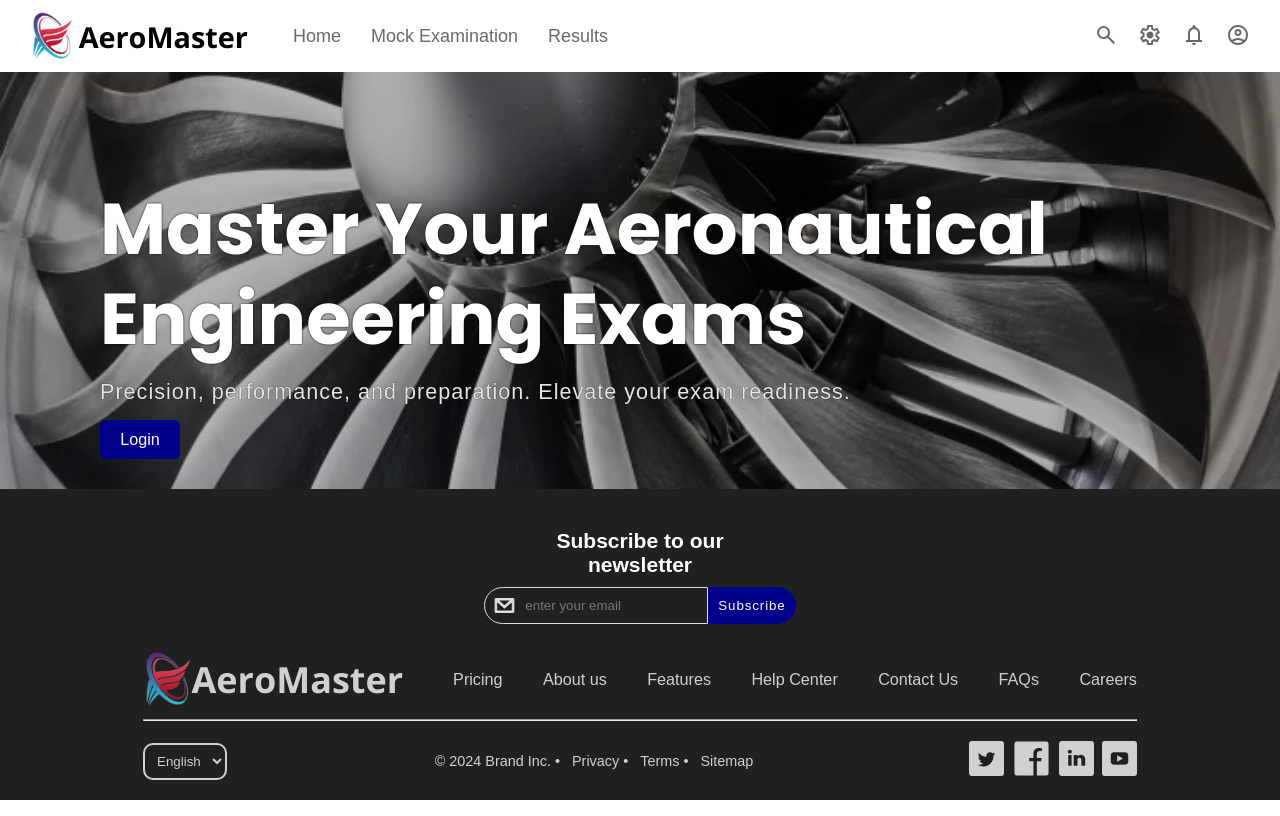
After one commit to MarkPagso03/AeroMaster, a Django app: page /landing in a window 1280 px wide. The commit adds this page. Run offline with Django 5.2, Linux system fonts and the light colour scheme.

Commit message:
landing page done

```diff
--- a/AeroMaster/AeroMaster/urls.py
+++ b/AeroMaster/AeroMaster/urls.py
@@ -23,5 +23,6 @@ urlpatterns = [
     path('base', views.base_view, name='base'),
     path('', views.base_view, name='base'),
     path('login', views.login_view, name='login'),
-    path('signup', views.signup_view, name='signup')
+    path('signup', views.signup_view, name='signup'),
+    path('landing', views.landing_view, name="landing")
 ]
--- a/AeroMaster/AeroMaster/views.py
+++ b/AeroMaster/AeroMaster/views.py
@@ -8,3 +8,6 @@ def login_view(request):
 
 def signup_view(request):
     return render(request, 'signup.html')
+
+def landing_view(request):
+    return render(request, 'landing_page.html')
--- a/AeroMaster/frontend/static/styles/base.css
+++ b/AeroMaster/frontend/static/styles/base.css
@@ -28,11 +28,20 @@ header{
 
 header > div:first-child{
     display: flex;
+    align-items: center;
     gap: 25px;
+    height: 100%;
+}
+
+header > div:first-child h2{
+    font-weight: bold;
+    font-family: "Open Sans", San serif;
+    transform: translateX(-20px);
+    font-size: 1.6rem;
 }
 
 header > div:first-child img{
-    height: 80%;
+    height: 70%;
     width: auto;
 }
 
@@ -81,6 +90,13 @@ header > div:last-child button{
 body > div{
     flex-grow: 1;
 }
+
+.container{
+    display: flex;
+    flex-direction: column;
+    height: 100%;
+}
+
 /* footer -------------------------------------*/
 footer{
     height: max(70px, 22vh);
@@ -94,6 +110,21 @@ footer{
     margin: auto auto;
 }
 
+.footer_div .brand{
+    margin-right: 50px;
+}
+
+.footer_div .brand h2{
+    font-weight: bold;
+    font-family: "Open Sans", San serif;
+    font-size: 2rem;
+}
+
+.footer_div .brand img{
+    height: 70%;
+    width: auto;
+}
+
 .footer_div div:first-child{
     display: flex;
     justify-content: space-between;
@@ -101,13 +132,7 @@ footer{
     align-items: center;
 }
 
-.footer_div div:first-child img{
-    height: 30%;
-    width: auto;
-    padding-right: 30px;
-}
-
-.footer_div div:first-child div{
+.footer_div div:first-child div:last-child{
     display: flex;
     justify-content: space-between;
     min-width: 500px;
@@ -137,6 +162,11 @@ footer{
     color: #D0D0D0;
 }
 
+.footer_div div:last-child option{
+    color: white;
+    background: black;
+}
+
 .footer_div div:last-child p{
     font-size: 0.8rem;
 }
--- /dev/null
+++ b/AeroMaster/frontend/static/styles/landing_page.css
@@ -0,0 +1,97 @@
+{% load static %}
+
+*{
+    padding: 0;
+    margin: 0;
+    font-family: "Poppins", San serif;
+    box-sizing: border-box;
+}
+
+.banner {
+    background: url("../icons/blades_background.webp") no-repeat center center / cover fixed;
+    width: 100%;
+    padding: 30px min(100px, 10%);
+    display: flex;
+    flex-direction: column;
+    justify-content: flex-end; /* Push children to the bottom */
+    gap: 15px;
+
+    background-color: rgba(0, 0, 0, 0.3);
+    background-blend-mode: darken;
+    flex: 1;
+}
+
+.banner h1{
+    color: white;
+    font-size: 4rem;
+    text-shadow: 0 0 2px black;
+    font-weight: bold;
+    font-family: "Poppins", San serif;
+    line-height: 90px;
+}
+
+.banner p{
+    color: rgb(230, 230, 230);
+    text-shadow: 0 0 1px black;
+    font-size: 1.2rem;
+    letter-spacing: 1px;
+}
+
+.banner button{
+    padding: 10px;
+    background: darkblue;
+    color: white;
+    font-size: .9rem;
+    width: 80px;
+    border-radius: 5px;
+
+    border: none;
+    outline: none;
+
+}
+
+.subscribe_cont{
+    background:  #202020;
+    color: white;
+    padding-top: 30px;
+    display:flex;
+    flex-direction: column;
+    align-items: center;
+}
+
+.subscribe_cont h3{
+    font-weight: bold;
+    text-align: center;
+    margin: 10px;
+}
+
+.subscribe_cont span{
+    display: flex;
+    justify-content: center;
+
+}
+
+.subscribe_cont > span > span{
+    border: 1px solid #DDD;
+    border-radius: 20px 0 0 20px;
+    padding: 5px 5px 5px 7px;
+}
+
+.subscribe_cont input{
+    background-color: #202020;
+    margin-left: 8px;
+    outline: none;
+    border: none;
+    color: white;
+}
+
+.subscribe_cont button{
+    padding: 10px;
+    background: darkblue;
+    color: white;
+    border-radius: 0 20px 20px 0;
+    letter-spacing: .9px;
+
+    border: none;
+    outline: none;
+}
--- a/AeroMaster/frontend/templates/base.html
+++ b/AeroMaster/frontend/templates/base.html
@@ -2,15 +2,18 @@
 <html lang="en">
 <head>
     <meta charset="UTF-8">
-      <meta name="viewport" content="width=device-width, initial-scale=1.0">
+    <meta name="viewport" content="width=device-width, initial-scale=1.0">
     {% load static %}
-      <link rel="stylesheet" type="text/css" href="{% static 'styles/base.css' %}?v={{ timestamp }}">
+    {% block link %} {% endblock %}
+    <link href="https://fonts.googleapis.com/css2?family=Open+Sans:ital,wght@0,300..800;1,300..800&family=Poppins:ital,wght@0,100;0,200;0,300;0,400;0,500;0,600;0,700;0,800;0,900;1,100;1,200;1,300;1,400;1,500;1,600;1,700;1,800;1,900&display=swap" rel="stylesheet">
+    <link rel="stylesheet" type="text/css" href="{% static 'styles/base.css' %}?v={{ timestamp }}">
     <title>AeroMaster</title>
 </head>
 <body>
   <header>
     <div>
-      <img alt="brand_logo">
+        <img src="{% static 'icons/aeromaster_logo.png' %}" alt="brand_logo">
+        <h2>AeroMaster</h2>
       <nav>
         <!-- could be button -->
         <a href="#">Home</a>
@@ -35,7 +38,7 @@
 
   </header>
   <!-- content -->
-  <div>
+  <div class="container">
     <!-- content-->
     {% block content %}{% endblock %}
   </div>
@@ -43,7 +46,10 @@
   <footer>
     <div class="footer_div">
       <div>
-        <img alt="brand_log_dark" >
+        <div class="brand">
+        <img src="{% static 'icons/aeromaster_logo.png' %}" alt="brand_log_dark" >
+        <h2>AeroMaster</h2>
+        </div>
         <div>
           <button>Pricing</button>
           <button>About us</button>
--- /dev/null
+++ b/AeroMaster/frontend/templates/landing_page.html
@@ -0,0 +1,32 @@
+{% extends 'base.html' %}
+{% load static %}
+{% block link %}
+    <link rel="stylesheet" href="{% static 'styles/landing_page.css' %}?v={{ timestamp }}">
+{% endblock %}
+
+{% block content %}
+    <div class="container">
+    <div class="banner">
+        <h1>
+            Master Your Aeronautical<br>
+            Engineering Exams
+        </h1>
+        <p>
+            Precision, performance, and preparation. Elevate your exam readiness.
+        </p>
+        <button>Login</button>
+    </div>
+
+    <div class="subscribe_cont">
+        <h3>Subscribe to our<br>newsletter</h3>
+        <span>
+            <span>
+                <svg viewBox="0 0 24 24" height="25px" fill="none" xmlns="http://www.w3.org/2000/svg" stroke="#DDD"><g id="SVGRepo_bgCarrier" stroke-width="0"></g><g id="SVGRepo_tracerCarrier" stroke-linecap="round" stroke-linejoin="round"></g><g id="SVGRepo_iconCarrier"> <path fill-rule="evenodd" clip-rule="evenodd" d="M3.75 5.25L3 6V18L3.75 18.75H20.25L21 18V6L20.25 5.25H3.75ZM4.5 7.6955V17.25H19.5V7.69525L11.9999 14.5136L4.5 7.6955ZM18.3099 6.75H5.68986L11.9999 12.4864L18.3099 6.75Z" fill="#DDD"></path> </g></svg>
+                <input type="email" placeholder="enter your email">
+            </span>
+            <button>Subscribe</button>
+        </span>
+    </div>
+    </div>
+
+{% endblock %}
```
Also changed, not shown: AeroMaster/frontend/static/icons/blades_background.webp (added).
